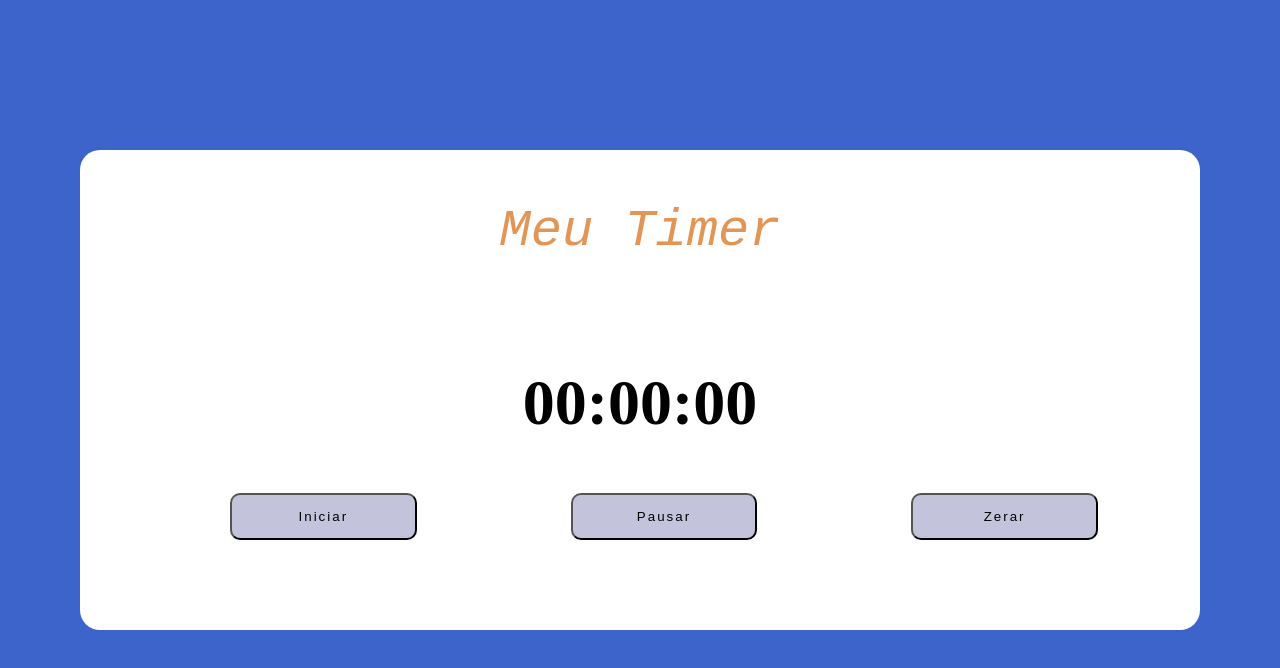
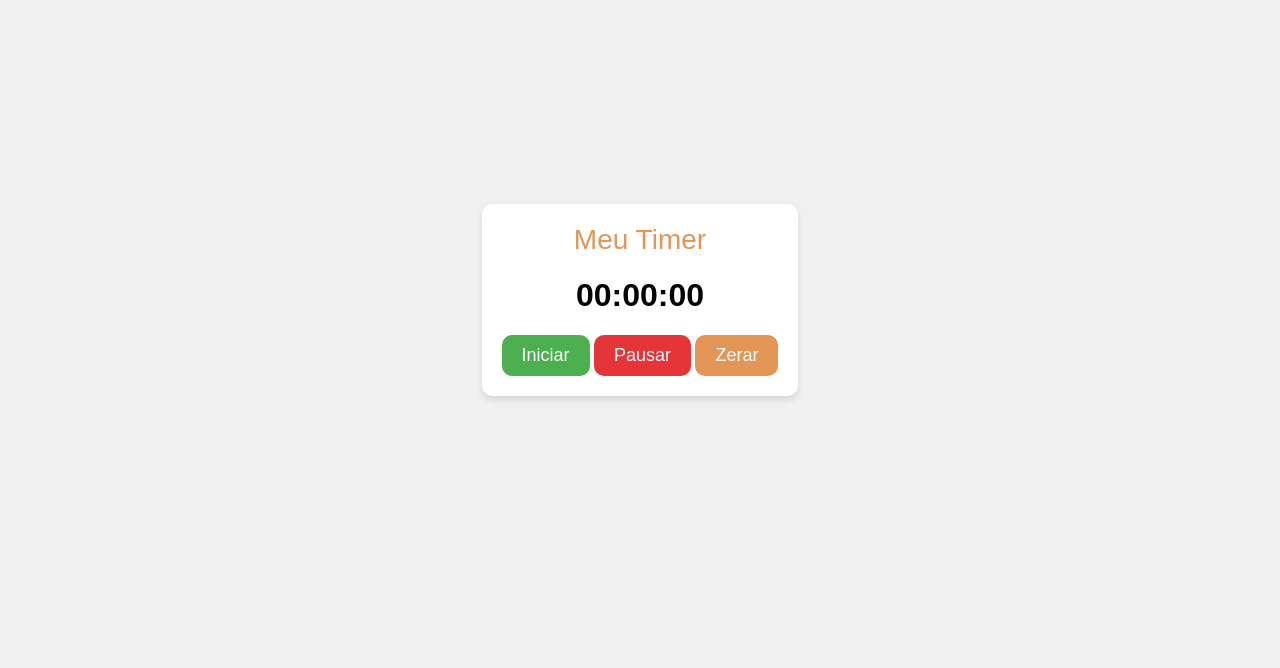
Before and after one commit to LuanMD1/MyPersonalTimer, a plain HTML site: page assets/index.html in a window 1280 px wide. Drawn offline with Linux system fonts and the light colour scheme.

Commit message:
alterações visuais

```diff
--- a/assets/index.html
+++ b/assets/index.html
@@ -2,22 +2,21 @@
 <html lang="pt-BR">
 <head>
     <meta charset="UTF-8">
-    <meta http-equiv="X-UA-Compatible" content="IE=edge">
     <meta name="viewport" content="width=device-width, initial-scale=1.0">
-    <title>Exercicio Timer JS</title>
-    <link rel="stylesheet" href="./style.css"></style>
+    <title>Exercício Timer JS</title>
+    <link rel="stylesheet" href="style.css">
 </head>
 
 <body>
-    <section class="container">
-        <div>
-            <p class="titulo">Meu Timer</p>
-            <h1 class="relogio">00:00:00</h1>
-            <button class="iniciar">Iniciar</button>
-            <button class="pausar">Pausar</button>
-            <button class="zerar">Zerar</button>
+    <div class="container">
+        <p class="titulo">Meu Timer</p>
+        <h1 class="relogio">00:00:00</h1>
+        <div class="btn-container">
+            <button class="btn iniciar">Iniciar</button>
+            <button class="btn pausar">Pausar</button>
+            <button class="btn zerar">Zerar</button>
         </div>
-    </section>
-    <script src="./script.js"></script>
+    </div>
+    <script src="script.js"></script>
 </body>
 </html>
--- a/assets/script.js
+++ b/assets/script.js
@@ -6,7 +6,6 @@ function rodarTimer(segundos) {
     timeZone: 'UTC',
     });
 }
-console.log(rodarTimer(10));
 
 const relogio = document.querySelector('.relogio');
 const iniciar = document.querySelector('.iniciar');
--- a/assets/style.css
+++ b/assets/style.css
@@ -1,43 +1,56 @@
 body {
-    background-color: rgb(60, 100, 202);
+    font-family: Arial, sans-serif;
+    background-color: #f0f0f0;
+    display: flex;
+    justify-content: center;
+    align-items: center;
+    height: 75vh;
+    margin: 0;
 }
 
 .container {
-width: 70em;
-height: 30em;
-background: rgb(255, 255, 255);
-margin: 150px auto;
-border-radius: 20px;
-padding: auto;
+    background: #fff;
+    border-radius: 10px;
+    box-shadow: 0 4px 6px rgba(0, 0, 0, 0.1);
+    text-align: center;
+    max-width: 400px;
+    padding: 20px;
 }
 
-p {
-    text-align: center;
-    color:rgb(53, 63, 68);
-    margin-top: 1em;
-    padding: 1em;
-    font-size: 4em;
-    color:rgb(226, 149, 85);
-    font-family: monospace;
-    font-style:oblique;
-    border-radius: 10px;
-
+.titulo {
+    font-size: 28px;
+    color: #e29555;
+    margin: 0;
 }
 
-h1 {
-    text-align: center;
-    font-size: 4em;
+.timer {
+    font-size: 48px;
+    margin: 20px 0;
+    background: #e0e0e0;
+    border-radius: 10px;
+    padding: 10px;
 }
 
-button {
-    margin-left: 150px;
-    letter-spacing: 2px;
-    width: 14em;
-    height: 3.5em;
-    background-color:rgb(195, 195, 219);
-    border-radius: 10px;
+.controles {
+    display: flex;
+    justify-content: space-around;
+    margin-top: 20px;
 }
 
-.pausado {
-    color:rgb(211, 57, 57);
+.btn {
+    padding: 10px 20px;
+    font-size: 18px;
+    background-color: #e29555;
+    border: none;
+    border-radius: 10px;
+    cursor: pointer;
+    color: #fff;
 }
+
+.btn.iniciar {
+    background-color: #4caf50;
+}
+
+.btn.pausar {
+    background-color: #e53539;
+}
```
